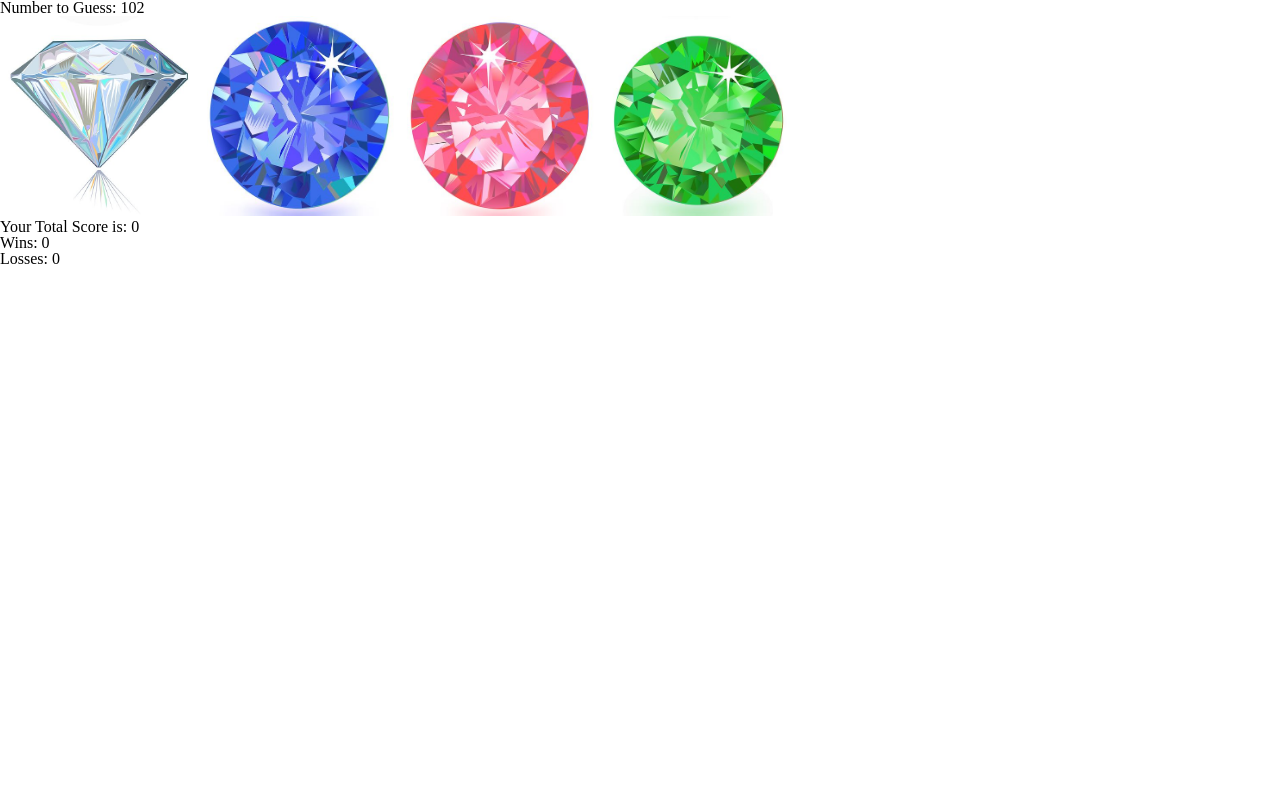
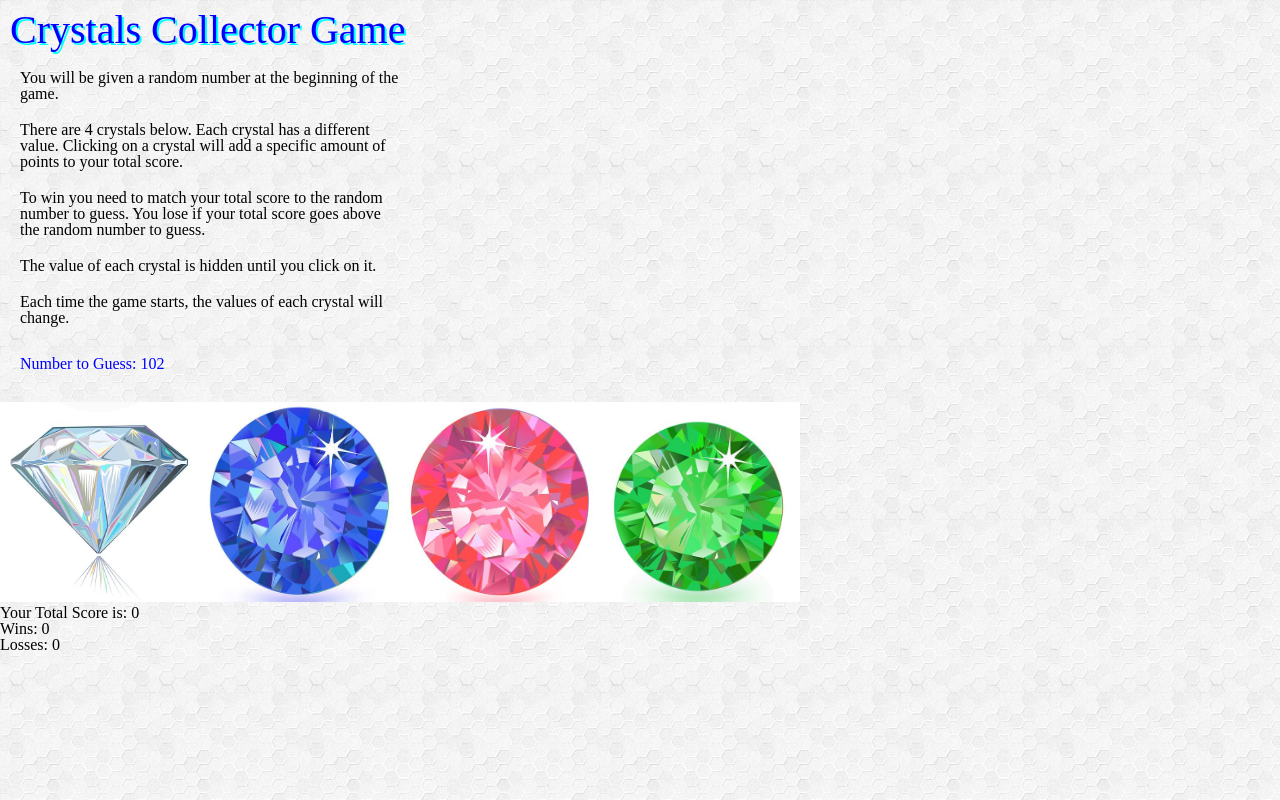
Before and after one commit to sunita321/week-4-game, a PHP site: page / in a window 1280 px wide. Run offline with PHP 8.4, Linux system fonts and the light colour scheme.

Commit message:
Adding CSS styling and background image

```diff
--- a/assets/css/style.css
+++ b/assets/css/style.css
@@ -1,7 +1,29 @@
-.crystalImage
-	{
+.crystalImage {
 		width: 200px;
      	height: 200px;
 
+}
 
-	}
+h1 {
+	font-size: 40px;
+	color: blue;
+	text-shadow: 2px 2px #00FFFF;
+	margin: 10px;
+}
+
+#guessnumber {
+	color: blue;
+	margin: 30px 0px 30px 20px;
+
+
+
+}
+
+body {
+	background: url('../images/hexellence.png') fixed;
+}
+
+p{
+	width: 30%;
+	margin: 20px;
+}
--- a/assets/javascript/game.js
+++ b/assets/javascript/game.js
@@ -39,7 +39,6 @@ function clickhandler()
   //updates score on click
   document.getElementById('losses').innerHTML = losses;
   document.getElementById('wins').innerHTML = wins;
-   // All of the same game win-lose logic applies. So the rest remains unchanged.
   document.getElementById('totalscore').innerHTML =  ("Your Total Score is: " + counter);
 }
 
--- a/index.html
+++ b/index.html
@@ -9,7 +9,23 @@
 </head>
 <body>
 
-  <h1>Number to Guess: <span id="numberToGuess"></span></h1>
+  <div>
+    <h1>Crystals Collector Game</h1>
+  </div>
+
+  <p>You will be given a random number at the beginning of the game.
+
+  <p>There are 4 crystals below. Each crystal has a different value. Clicking on a crystal will add a specific amount of points to your total score.</p>
+
+  <p>To win you need to match your total score to the random number to guess. You lose if your total score goes above the random number to guess.</p>
+
+  <p>The value of each crystal is hidden until you click on it.</p>
+
+  <p>Each time the game starts, the values of each crystal will change.</p>
+
+  <div id="guessnumber">Number to Guess: <span id="numberToGuess"></span></div>
+
+
 
   <!-- Note that this div is now empty. We will fill it dynamically -->
   <div id="crystals">
@@ -18,9 +34,9 @@
   <span class="crystalImage">
   </span>
 
-  <h2 id="totalscore">Your Total Score is:</h2>
-  <h2 id="score">Wins: <span id="wins"></span></h2>
-  <h2 id="score">Losses: <span id="losses"></span></h2>
+  <h3 id="totalscore">Your Total Score is:</h3>
+  <h3 id="score">Wins: <span id="wins"></span></h3>
+  <h3 id="score">Losses: <span id="losses"></span></h3>
 
 
   <script type="text/javascript" src="https://code.jquery.com/jquery-2.2.0.min.js">
```
Also changed, not shown: assets/images/hexellence.png (added).
